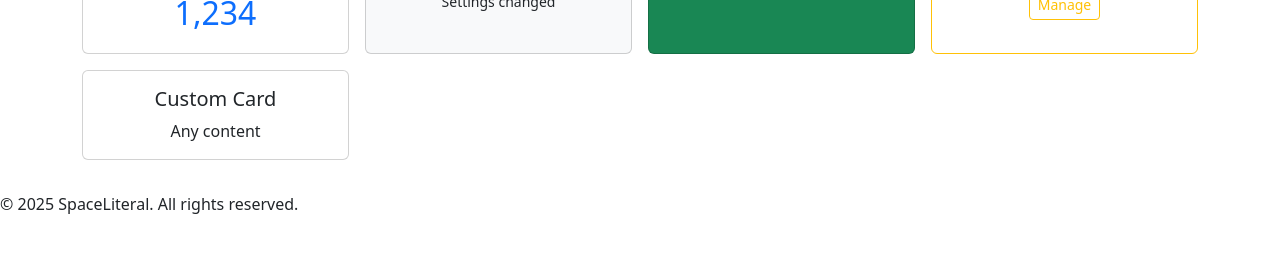
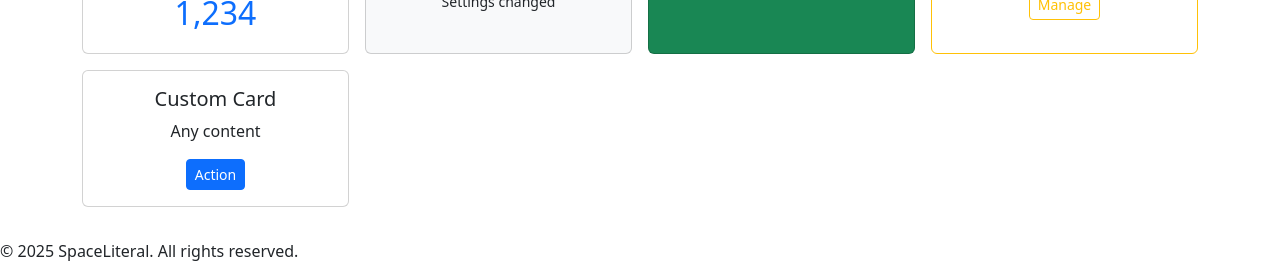
Before and after one commit to EmmaDeil/My_Space_Literal_Project, a React (Vite) app: page / in a window 1280 px wide. Shown: the part 570-833 px from the top of the page. Before the commit the page ends 802 px from the top, so only its background shows below. Built offline with nearby package versions, Linux system fonts and the light colour scheme.

Commit message:
added the div container

```diff
--- a/src/pages/Dashboard.jsx
+++ b/src/pages/Dashboard.jsx
@@ -68,6 +68,20 @@ const DynamicGrid = ({ items = [] }) => {
             </div>
           </div>
         );
+      case "custom":
+         return (
+            <div className="col-6 col-sm-3" key={item.id || Math.random()}>
+               <div className="card h-100">
+                  <div className="card-body">
+                     <h5 className="card-title">{item.title || "Default"}</h5>
+                     <p className="card-text">{item.content || "Default content"}</p>
+                     <button className="btn btn-sm btn-primary">
+                        {item.buttonText || "Action"}
+                     </button>
+                  </div>
+               </div>
+            </div>
+         );
       default:
         return (
           <div className="col-6 col-sm-3" key={item.id || Math.random()}>
```
